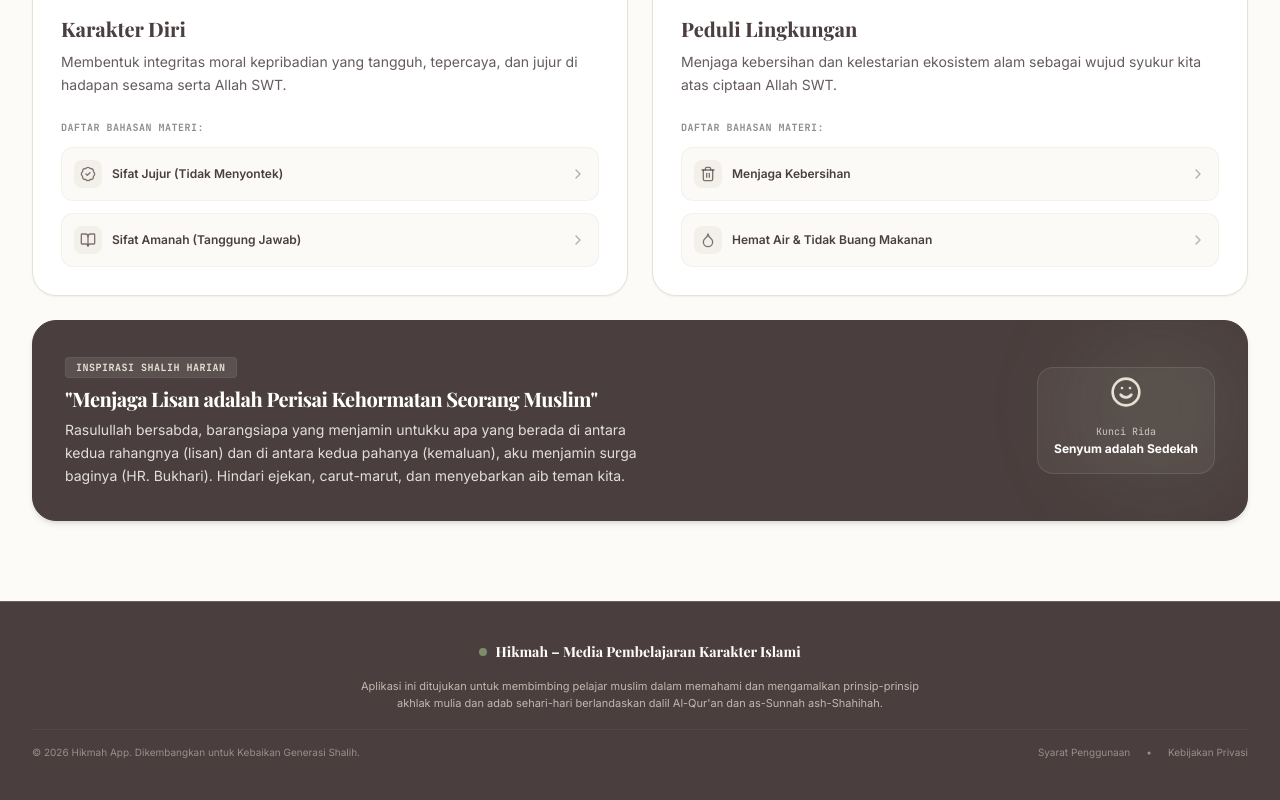
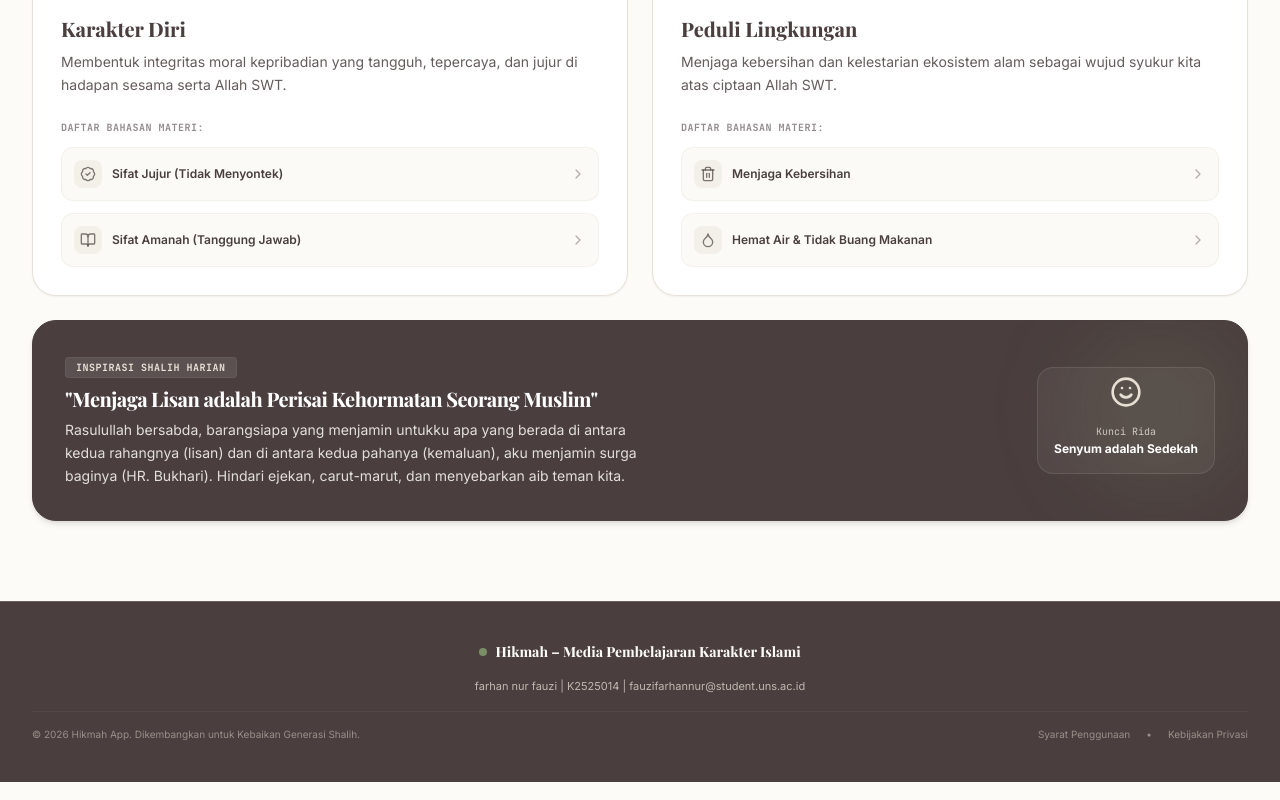
Before and after one commit to fauzifarhannur-netizen/uasAgama, a React (Vite) app: page / in a window 1280 px wide. Shown: the part 1708-2508 px from the top of the page. Built offline with nearby package versions, Linux system fonts and the light colour scheme; a web font is replaced by a local one.

Commit message:
initial commit

```diff
--- a/src/App.tsx
+++ b/src/App.tsx
@@ -165,7 +165,7 @@ export default function App() {
             <span className="font-bold text-[#FDFBF7] font-serif text-sm">Hikmah – Media Pembelajaran Karakter Islami</span>
           </div>
           <p className="max-w-xl mx-auto leading-relaxed text-[11px] text-[#E8E2D6]/75 font-sans">
-            Aplikasi ini ditujukan untuk membimbing pelajar muslim dalam memahami dan mengamalkan prinsip-prinsip akhlak mulia dan adab sehari-hari berlandaskan dalil Al-Qur'an dan as-Sunnah ash-Shahihah.
+          farhan nur fauzi | K2525014 | fauzifarhannur@student.uns.ac.id
           </p>
           <div className="pt-4 border-t border-white/5 text-[10px] text-[#E8E2D6]/50 flex flex-col sm:flex-row items-center justify-between gap-2">
             <span>© {new Date().getFullYear()} Hikmah App. Dikembangkan untuk Kebaikan Generasi Shalih.</span>
```
